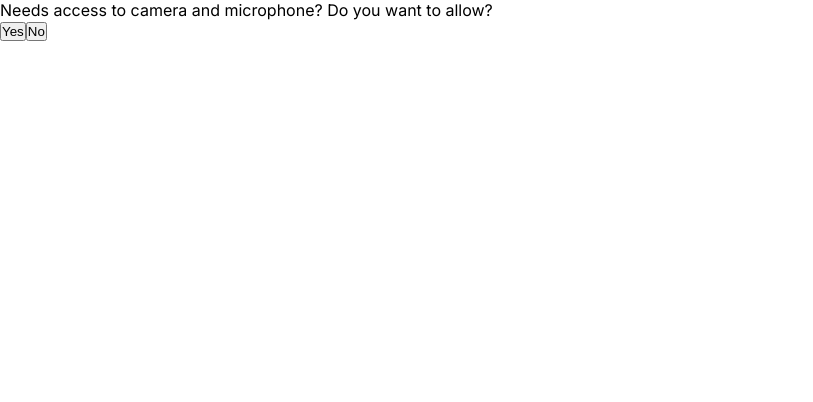
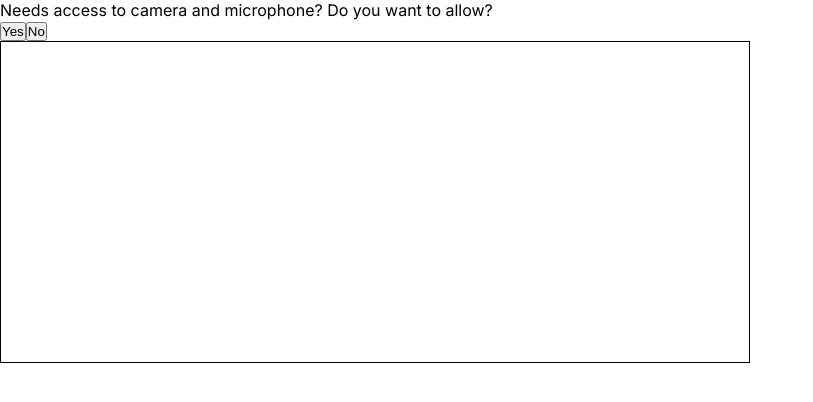
Before and after one commit to alaminnku/view-back, a Next.js app: page / in a window 1280 px wide. Shown: the top 402 px of the page, without its empty margins (0-813 px from the left). Built offline with nearby package versions, Linux system fonts and the light colour scheme.

Commit message:
Bug fixed

```diff
--- a/app/page.tsx
+++ b/app/page.tsx
@@ -17,9 +17,9 @@ export default function Home() {
   const [selectedCam, setSelectedCam] = useState<MediaDeviceInfo>();
   const [selectedMic, setSelectedMic] = useState<MediaDeviceInfo>();
   const videoRef = useRef<HTMLVideoElement | null>(null);
-  const [permissionsGranted, setPermissionsGranted] = useState({
-    loading: true,
-    status: false,
+  const [permissions, setPermissions] = useState({
+    checking: true,
+    granted: false,
   });
   const mediaRecorder = useRef<MediaRecorder | null>(null);
   const [isRecording, setIsRecording] = useState(false);
@@ -29,7 +29,7 @@ export default function Home() {
 
   // Check if permissions are granted
   useEffect(() => {
-    checkPermission(setPermissionsGranted);
+    checkPermission(setPermissions);
 
     if ('webkitSpeechRecognition' in window) {
       let recognition = new webkitSpeechRecognition();
@@ -40,11 +40,16 @@ export default function Home() {
 
   // Get cameras or request media access
   useEffect(() => {
-    if (allowAccess) requestMediaAccess(setPermissionsGranted);
-    if (permissionsGranted) getMedia(setCameras, setMicrophones);
+    if (allowAccess) requestMediaAccess(setPermissions);
+  }, [allowAccess]);
+
+  useEffect(() => {
+    if (permissions.granted) getMedia(setCameras, setMicrophones);
+  }, [permissions]);
+  useEffect(() => {
     if (selectedCam && selectedMic)
       getStream(selectedCam, selectedMic, videoRef);
-  }, [allowAccess, permissionsGranted, selectedCam, selectedMic]);
+  }, [selectedCam, selectedMic]);
 
   // Start recording
   function startRecording() {
@@ -92,11 +97,11 @@ export default function Home() {
 
   return (
     <main>
-      {!permissionsGranted.loading && !permissionsGranted.status && (
+      {!permissions.checking && !permissions.granted && (
         <Permission setAllowAccess={setAllowAccess} />
       )}
 
-      {permissionsGranted.status && cameras.length && (
+      {permissions.granted && cameras.length && (
         <select
           onChange={(e) =>
             setSelectedCam(
@@ -112,7 +117,7 @@ export default function Home() {
           ))}
         </select>
       )}
-      {permissionsGranted.status && microphones.length && (
+      {permissions.granted && microphones.length && (
         <select
           onChange={(e) =>
             setSelectedMic(
@@ -133,22 +138,45 @@ export default function Home() {
       )}
 
       {selectedCam && selectedMic && (
-        <div>
+        <div
+          style={{
+            display: 'flex',
+            flexDirection: 'column',
+            alignItems: 'flex-start',
+            padding: '30px 0px',
+          }}
+        >
           <video ref={videoRef} autoPlay muted></video>
 
           {!isRecording && (
-            <button onClick={startRecording}>Start Recording</button>
+            <button style={buttonStyle} onClick={startRecording}>
+              Start Recording
+            </button>
           )}
           {isRecording && (
-            <button onClick={stopRecording}>Stop Recording</button>
+            <button style={buttonStyle} onClick={stopRecording}>
+              Stop Recording
+            </button>
           )}
           {videoUrl && (
-            <button onClick={() => downloadVideo(videoUrl)}>
+            <button style={buttonStyle} onClick={() => downloadVideo(videoUrl)}>
               Download video
             </button>
           )}
         </div>
       )}
+
+      <textarea rows={20} cols={90} style={{ border: '1px solid black' }}>
+        {transcript}
+      </textarea>
     </main>
   );
 }
+
+const buttonStyle = {
+  border: 'none',
+  padding: '8px 16px',
+  color: 'white',
+  backgroundColor: 'black',
+  marginTop: '16px',
+};
--- a/lib/media.ts
+++ b/lib/media.ts
@@ -1,10 +1,10 @@
 import { Dispatch, MutableRefObject, SetStateAction } from 'react';
 
-type PermissionsGrated = { loading: boolean; status: boolean };
+type PermissionsGrated = { checking: boolean; granted: boolean };
 
 // Check camera and microphone access
 export async function checkPermission(
-  setPermissionsGranted: Dispatch<SetStateAction<PermissionsGrated>>
+  setPermissions: Dispatch<SetStateAction<PermissionsGrated>>
 ) {
   const cameraPermission = await navigator.permissions.query({
     name: 'camera' as PermissionName,
@@ -17,19 +17,19 @@ export async function checkPermission(
     cameraPermission.state === 'granted' &&
     microPhonePermission.state === 'granted';
 
-  setPermissionsGranted({ loading: false, status: permissionState });
+  setPermissions({ checking: false, granted: permissionState });
 }
 
 // Request camera and microphones access
 export async function requestMediaAccess(
-  setPermissionsGranted: Dispatch<SetStateAction<PermissionsGrated>>
+  setPermissions: Dispatch<SetStateAction<PermissionsGrated>>
 ) {
   try {
     await navigator.mediaDevices.getUserMedia({
       audio: true,
       video: true,
     });
-    setPermissionsGranted({ loading: false, status: true });
+    setPermissions({ checking: false, granted: true });
   } catch (err) {
     console.log(err);
   }
```
